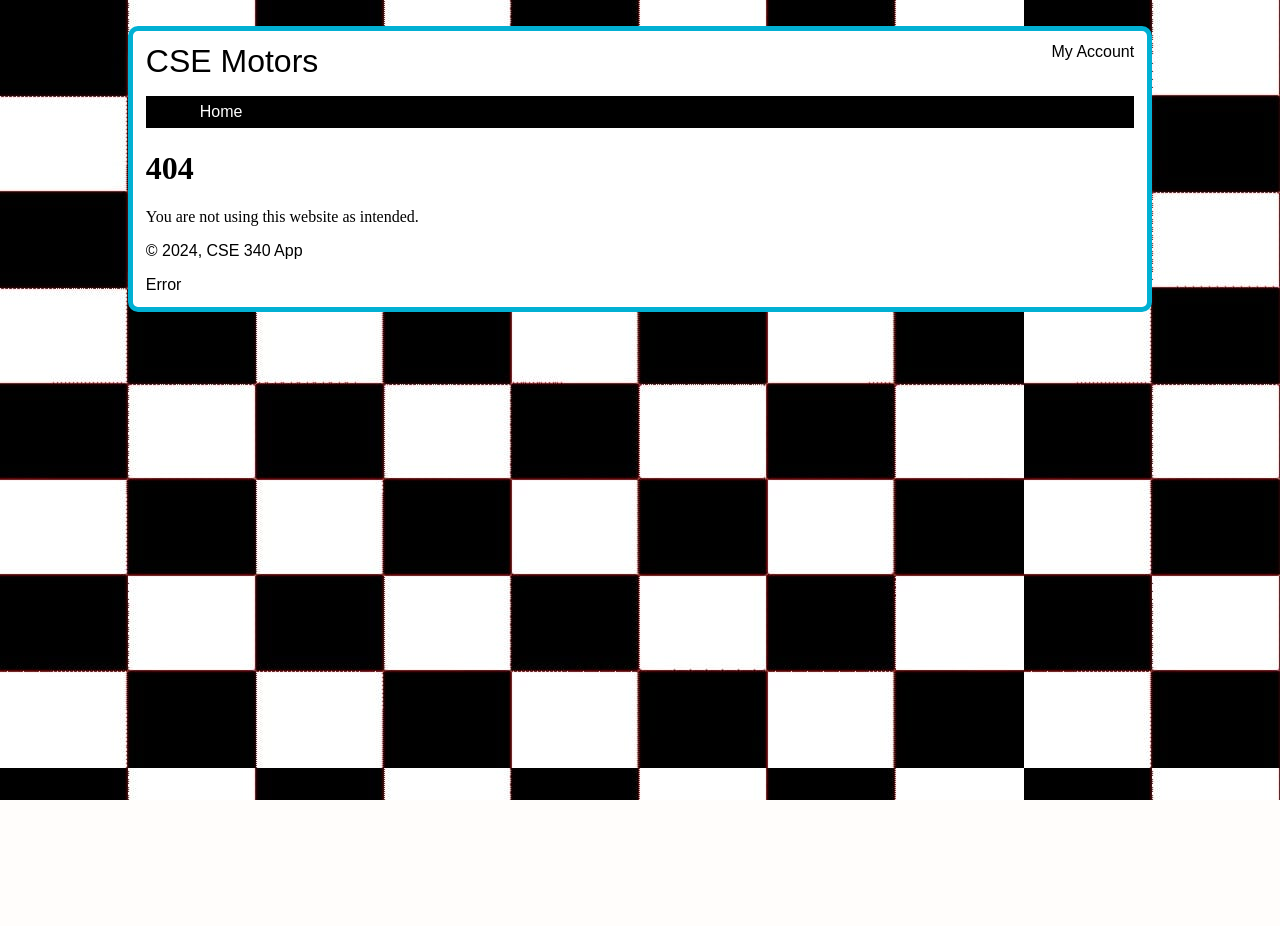
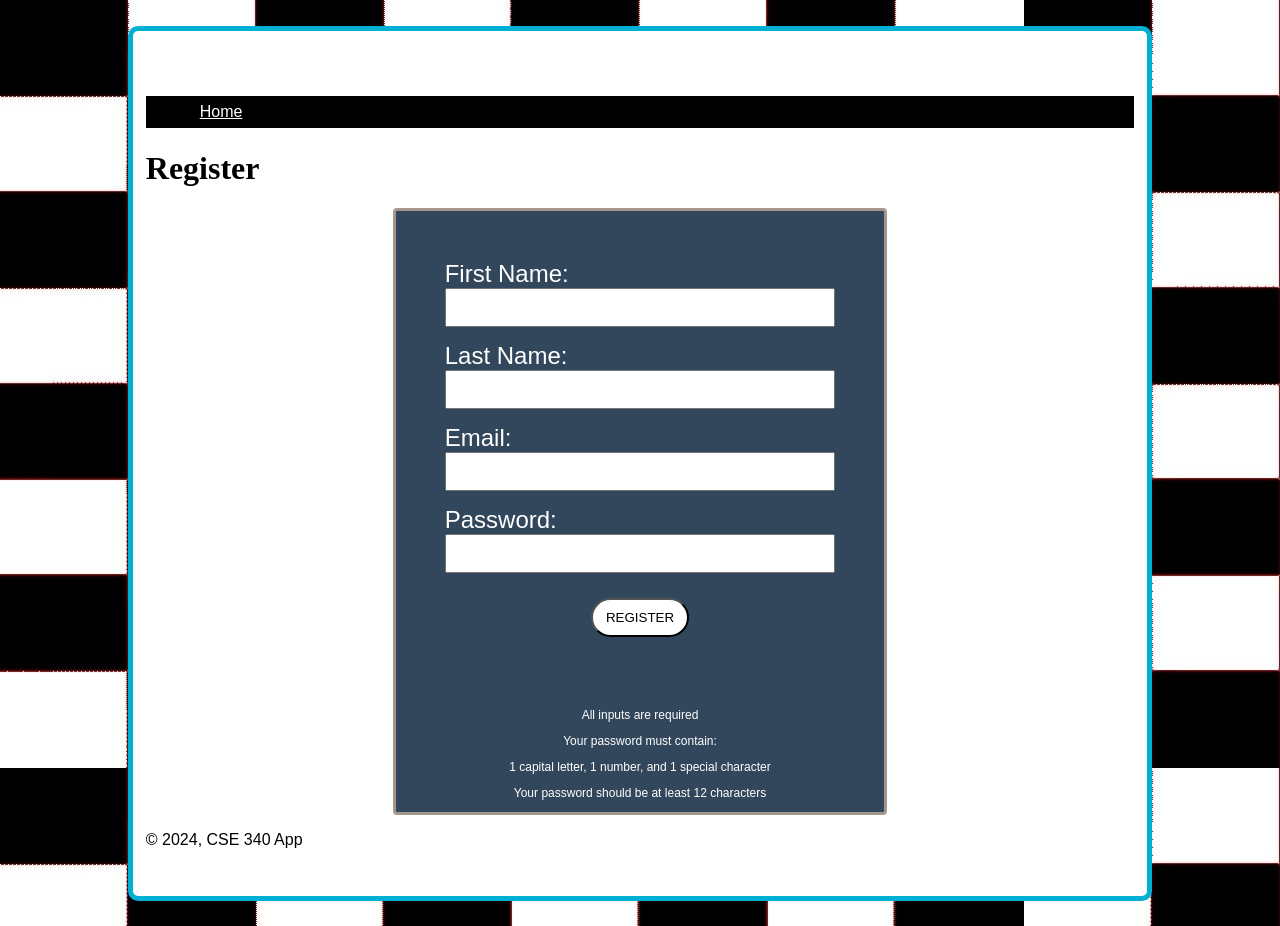
Before and after one commit to goatcheese82/cse340w01, a Node server app: page /account/register in a window 1280 px wide. Before the commit the page ends 800 px from the top, so only its background shows below. Run offline with Node 20, Linux system fonts and the light colour scheme; data that the repository does not hold is empty; some libraries are stand-ins or nearby versions.

Commit message:
w04 Forms

```diff
--- /dev/null
+++ b/controllers/accountController.js
@@ -0,0 +1,54 @@
+const utilities = require('../utilities')
+const accountModel = require('../models/account-model')
+/* ****************************************
+*  Deliver login view
+* *************************************** */
+async function buildLogin(req, res, next) {
+   let nav = await utilities.getNav()
+   res.render("account/login", {
+      title: "Login",
+      nav,
+   })
+}
+
+async function buildRegister(req, res, next) {
+   let nav = await utilities.getNav()
+   res.render("account/register", {
+      title: "Register",
+      nav,
+   })
+}
+
+/* ****************************************
+*  Process Registration
+* *************************************** */
+async function registerAccount(req, res) {
+   let nav = await utilities.getNav()
+   const { account_firstname, account_lastname, account_email, account_password } = req.body
+
+   const regResult = await accountModel.registerAccount(
+      account_firstname,
+      account_lastname,
+      account_email,
+      account_password
+   )
+
+   if (regResult) {
+      req.flash(
+         "notice",
+         `Congratulations, you\'re registered ${account_firstname}. Please log in.`
+      )
+      res.status(201).render("account/login", {
+         title: "Login",
+         nav,
+      })
+   } else {
+      req.flash("notice", "Sorry, the registration failed.")
+      res.status(501).render("account/register", {
+         title: "Registration",
+         nav,
+      })
+   }
+}
+
+module.exports = { buildLogin, buildRegister, registerAccount }
--- a/package.json
+++ b/package.json
@@ -10,10 +10,15 @@
   "author": "",
   "license": "ISC",
   "dependencies": {
+    "body-parser": "^1.20.2",
+    "connect-flash": "^0.1.1",
+    "connect-pg-simple": "^9.0.1",
     "dotenv": "^16.0.3",
     "ejs": "^3.1.9",
     "express": "^4.18.2",
     "express-ejs-layouts": "^2.5.1",
+    "express-messages": "^1.0.1",
+    "express-session": "^1.18.0",
     "pg": "^8.8.0"
   },
   "devDependencies": {
--- /dev/null
+++ b/public/css/account/login.css
@@ -0,0 +1,43 @@
+.loginForm {
+   display: flex;
+   flex-direction: column;
+   background-color: #32475c;
+   color: white;
+   text-align: center;
+   width: 50%;
+   margin: auto;
+   border: 3px solid #a3978e;
+   border-radius: 4px;
+   font-size: 1.5em;
+   font-family: var(--primary-font);
+}
+
+form {
+   padding: 10%;
+   display: flex;
+   flex-direction: column;
+   justify-content: space-between;
+   text-align: left;
+}
+
+input {
+   padding: 10px;
+   margin: 0px 0px 15px 0px;
+}
+
+input[type=submit] {
+   width: 25%;
+   background-color: white;
+   border-radius: 20px;
+   margin:  10px auto;
+   text-transform: uppercase;
+}
+
+a {
+   color: white;
+   text-decoration: underline;
+}
+
+.passwordRequirements {
+   font-size: .5em;
+}
--- a/public/css/index/styles.css
+++ b/public/css/index/styles.css
@@ -29,3 +29,19 @@ body {
 footer {
   font-family: var(--primary-font);
 }
+
+/***** MESSAGES *****/
+
+.notice {
+  background-color: green;
+  color: white;
+}
+
+.warning {
+  background-color: yellow;
+}
+
+.error {
+  background-color: red;
+  color: white;
+}
--- a/server.js
+++ b/server.js
@@ -5,14 +5,43 @@
 /* ***********************
  * Require Statements
  *************************/
+const session = require("express-session")
+const pool = require('./database/')
 const express = require("express")
 const env = require("dotenv").config()
 const app = express()
 const static = require("./routes/static")
 const inventoryRoute = require("./routes/inventoryRoute")
+const accountRoute = require("./routes/accountRoute")
 const expressLayouts = require("express-ejs-layouts")
 const baseController = require("./controllers/baseController")
 const utilities = require("./utilities/index")
+const bodyParser = require("body-parser")
+
+/* ***********************
+ * Middleware
+ * ************************/
+app.use(session({
+  store: new (require('connect-pg-simple')(session))({
+    createTableIfMissing: true,
+    pool,
+  }),
+  secret: process.env.SESSION_SECRET,
+  resave: true,
+  saveUninitialized: true,
+  name: 'sessionId',
+}))
+
+// Express Messages Middleware
+app.use(require('connect-flash')())
+app.use(function(req, res, next){
+  res.locals.messages = require('express-messages')(req, res)
+  next()
+})
+
+app.use(bodyParser.json())
+app.use(bodyParser.urlencoded({ extended: true })) // for parsing application/x-www-form-urlencoded
+
 
 /* ***********************
  * View Engine and Templates
@@ -30,7 +59,9 @@ app.use(static)
 // Index Route
 app.get("/", utilities.handleErrors(baseController.buildHome))
 // Inventory routes
-app.use("/inv", utilities.handleErrors(inventoryRoute))
+app.use("/inv", require("./routes/inventoryRoute"))
+// Account routes
+app.use("/account", utilities.handleErrors(accountRoute))
 // File Not Found Route - must be last route in list
 app.use(async (req, res, next) => {
   next({status: 404, message: 'Sorry, we appear to have lost that page.'})
--- /dev/null
+++ b/views/account/register.ejs
@@ -0,0 +1,28 @@
+<link rel="stylesheet" href="/css/account/login.css">
+<% if (title) { %>
+<h1><%= title %></h1>
+<% } else {
+  res.redirect('/')
+} %>
+
+<%- messages() %>
+
+<div class="loginForm">
+  <form id="registerForm" action="/account/register" method="post">
+    <label for="account_firstname">First Name:</label>
+    <input type="text" id="account_firstname" name="account_firstname">
+    <label for="account_lastname">Last Name:</label>
+    <input type="text" id="account_lastname" name="account_lastname">
+    <label for="account_email">Email:</label>
+    <input type="email" id="account_email" name="account_email">
+    <label for="account_password">Password:</label>
+    <input type="password" id="account_password" name="account_password">
+    <input type="submit" value="Register">
+  </form>
+  <div class="passwordRequirements">
+    <p>All inputs are required</p>
+    <p>Your password must contain:</p>
+    <p>1 capital letter, 1 number, and 1 special character</p>
+    <p>Your password should be at least 12 characters</p>
+  </div>
+</div>
--- a/views/errors/error.ejs
+++ b/views/errors/error.ejs
@@ -5,6 +5,6 @@
 } %>
 
 
-<%# messages() %>
+<%- messages() %>
 
 <p>You are not using this website as intended.</p>
--- a/views/index.ejs
+++ b/views/index.ejs
@@ -1,2 +1,5 @@
 <h1>Welcome to CSE Motors!</h1>
+
+<%- messages() %>
+
 <%- include('./partials/vehicle.ejs')%>
--- a/views/inventory/classification.ejs
+++ b/views/inventory/classification.ejs
@@ -6,6 +6,6 @@
   res.redirect('/')
 } %>
 
-<%# messages() %>
+<%- messages() %>
 
 <%- grid %>
--- a/views/inventory/inventory.ejs
+++ b/views/inventory/inventory.ejs
@@ -6,6 +6,6 @@
   res.redirect('/')
 } %>
 
-<%# messages() %>
+<%- messages() %>
 
 <%- detail %>
```
Also changed, not shown: models/account-model.js (added, +15 -0 lines), routes/accountRoute.js (added, +14 -0 lines), views/account/login.ejs (added, +19 -0 lines), pnpm-lock.yaml.
